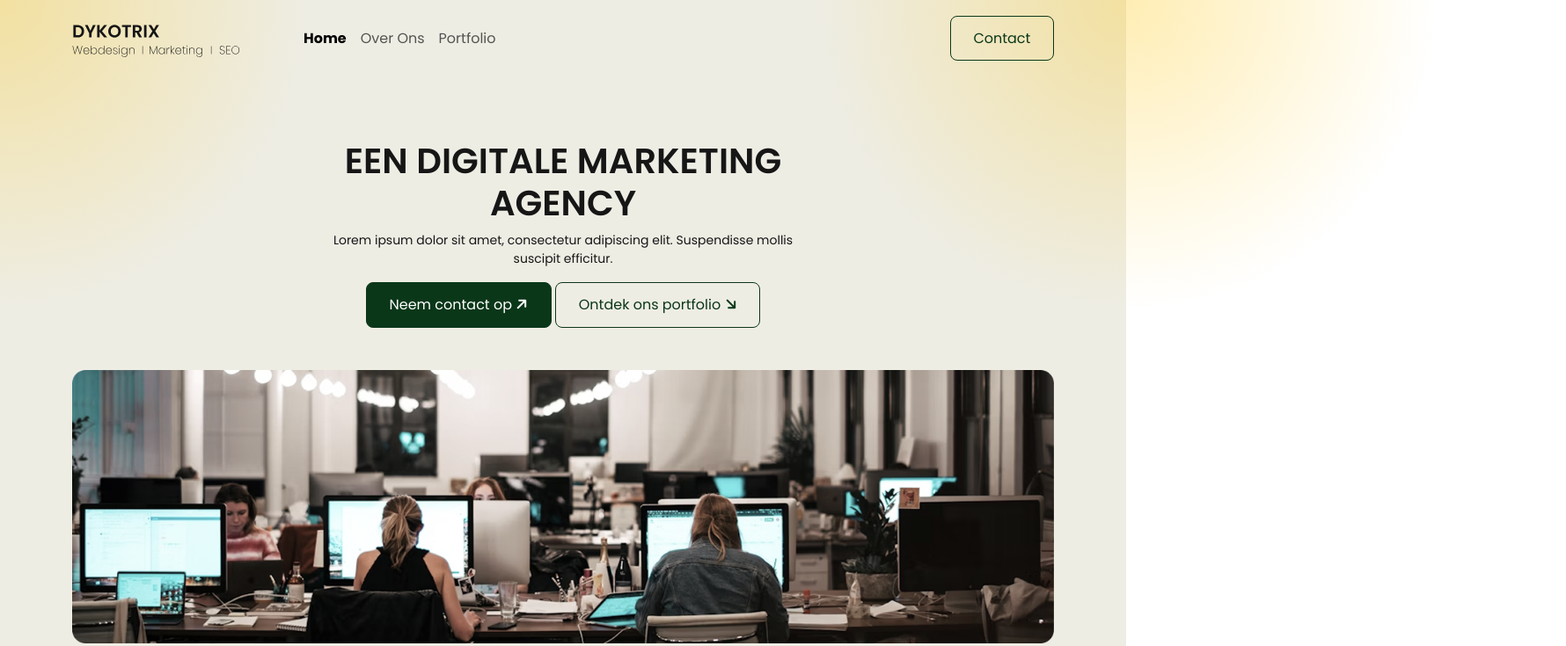
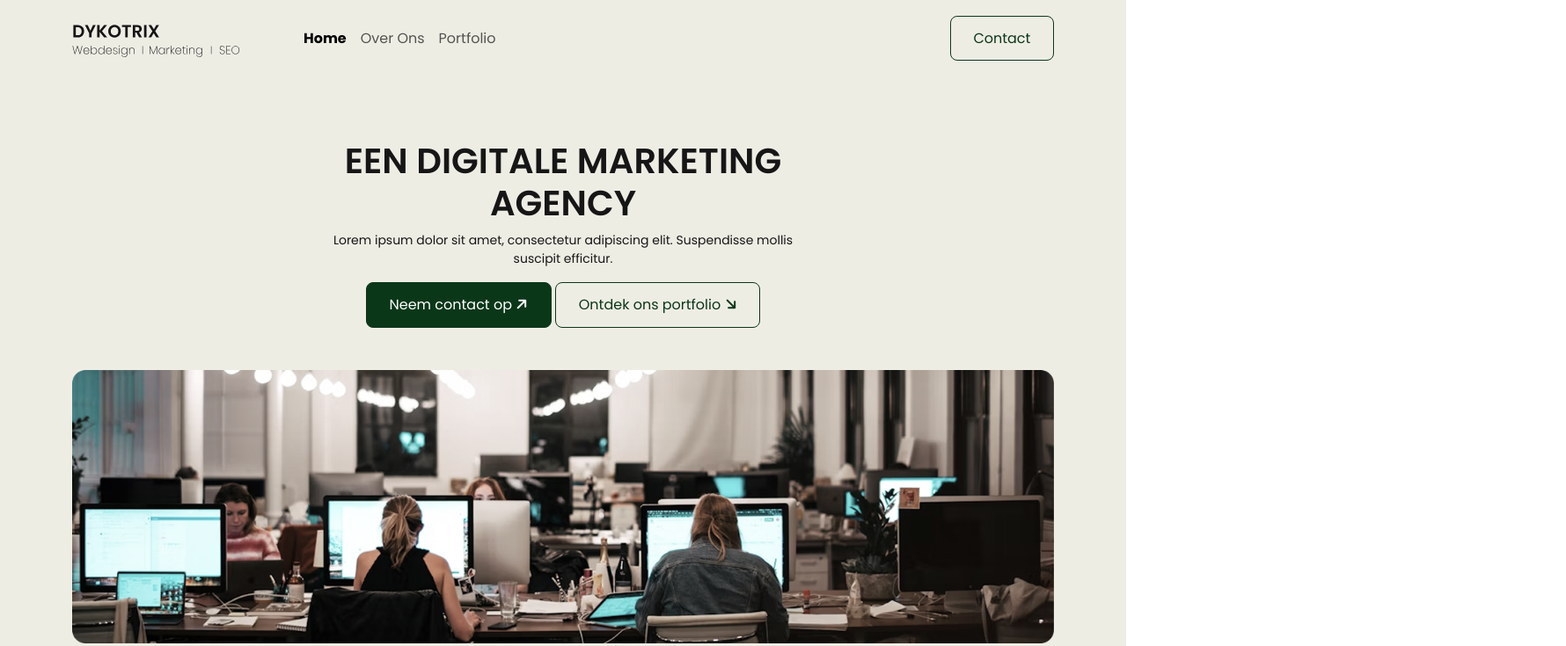
Before and after one commit to lebruyndavy/Fullstack-2025-Frontend, a plain HTML site: page index.html in a window 1280 px wide. Shown: the top 735 px of the page at 88% size, 1780 px wide, since content can reach past the window. Drawn offline with Linux system fonts and the light colour scheme.

Commit message:
Fix viewport scaling, removed background elements on nav for now.

```diff
--- a/common/css/main.css
+++ b/common/css/main.css
@@ -16,35 +16,6 @@ body {
 }
 
 /* Header */
-header {
-    &:before {
-        content: "";
-        width: 1000px;
-        height: 1000px;
-        background: #FEC405;
-        background: radial-gradient(circle,rgba(254, 196, 5, 0.3) 0%, rgba(238, 237, 228, 0) 50%);        position: absolute;
-        top: -500px;
-        left: -500px;
-        z-index: 0;
-    }
-
-    &:after {
-        content: "";
-        width: 1000px;
-        height: 1000px;
-        background: #FEC405;
-        background: radial-gradient(circle,rgba(254, 196, 5, 0.3) 0%, rgba(238, 237, 228, 0) 50%);        position: absolute;
-        top: -500px;
-        right: -500px;
-        z-index: 0;
-    }
-}
-
-.navbar-nav, #hero .container {
-    position: relative;
-    z-index: 1;
-}
-
 .nav-link.active {
     font-weight: 700;
 }
--- a/index.html
+++ b/index.html
@@ -2,7 +2,7 @@
 <html lang="en">
 <head>
     <meta charset="UTF-8">
-    <meta name="viewport" content="width=device-width, initial-scale=1.0">
+    <meta name="viewport" content="width=device-width, initial-scale=1.0" />
     <link rel="stylesheet" href="common/css/main.css">
     <link rel="preconnect" href="https://fonts.googleapis.com">
     <link rel="preconnect" href="https://fonts.gstatic.com" crossorigin>
```
